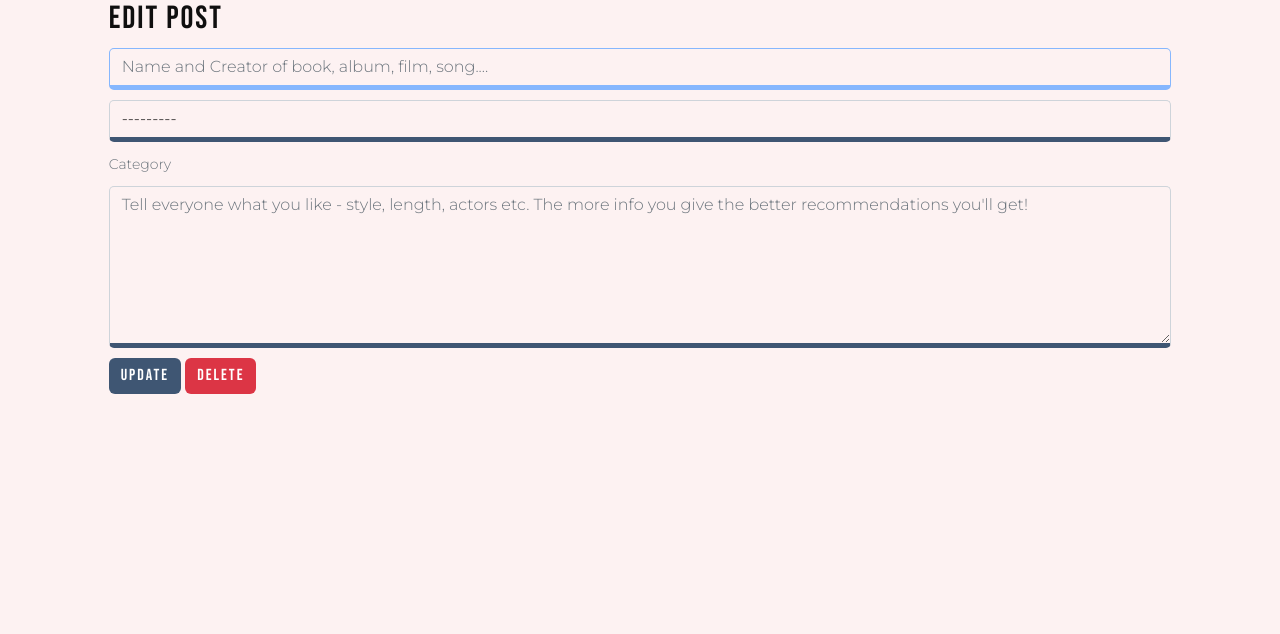
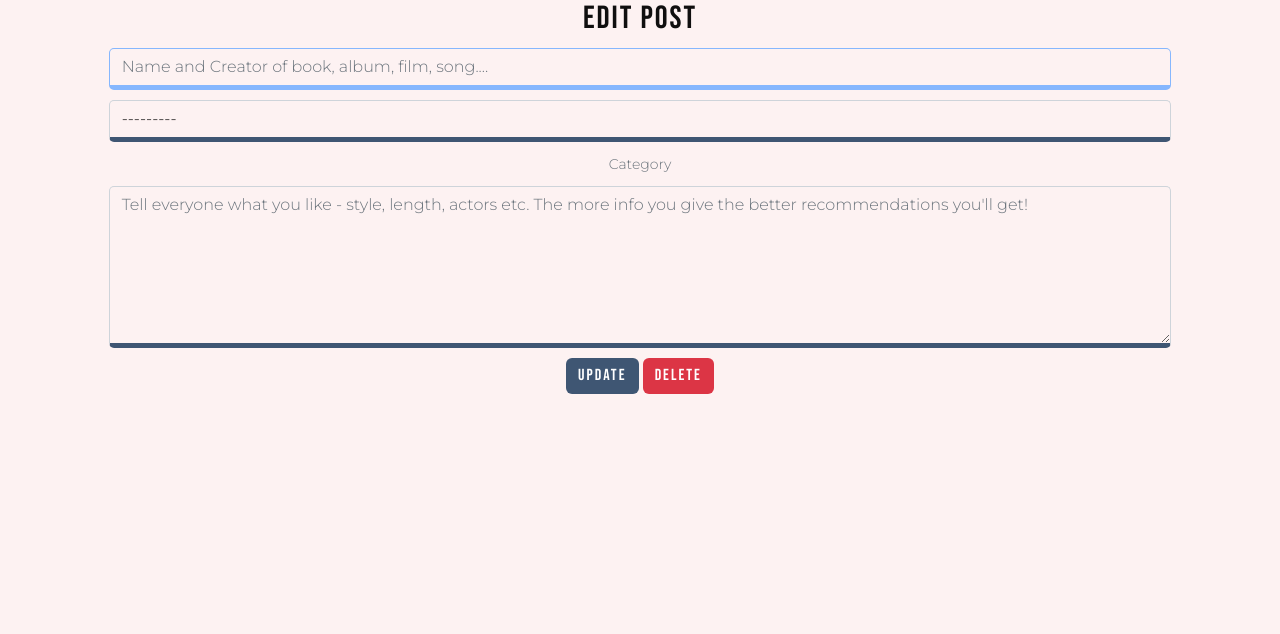
Before and after one commit to eosull/Something-Like, a Django app: template templates/edit_post.html in a window 1280 px wide. Shown: the part 72-706 px from the top of the page. Run offline with Django 4.2, Linux system fonts and the light colour scheme; the template is opened without the code that fills it: values that come from a table or form of the project are taken from there, others are empty; the visitor is signed in with stand-in values (Sample User, id 1); some libraries are stand-ins or nearby versions.

```diff
--- a/templates/edit_post.html
+++ b/templates/edit_post.html
@@ -7,7 +7,7 @@
 
 <!-- Displaying form created using django crispy forms -->
 <div class="row justify-content-center">
-  <div class="col-10">
+  <div class="col-10 text-center">
     <h2>Edit Post</h2>
     <form method="post">
 
```
Also changed, not shown: README.md, assets/readme_images/edit_post.png (added), assets/readme_images/explore_filter.png (added), assets/readme_images/explore_post_list.png (added), assets/readme_images/landing_page_explore.png (added), assets/readme_images/landing_page_new_post.png (added), assets/readme_images/navbar_authorised.png (added), assets/readme_images/navbar_mobile.png (added), assets/readme_images/navbar_unauthorised.png (added), assets/readme_images/new_post.png (added), assets/readme_images/post_detail.png (added), assets/readme_images/signin_page.png (added), assets/readme_images/signup_page.png (added).
